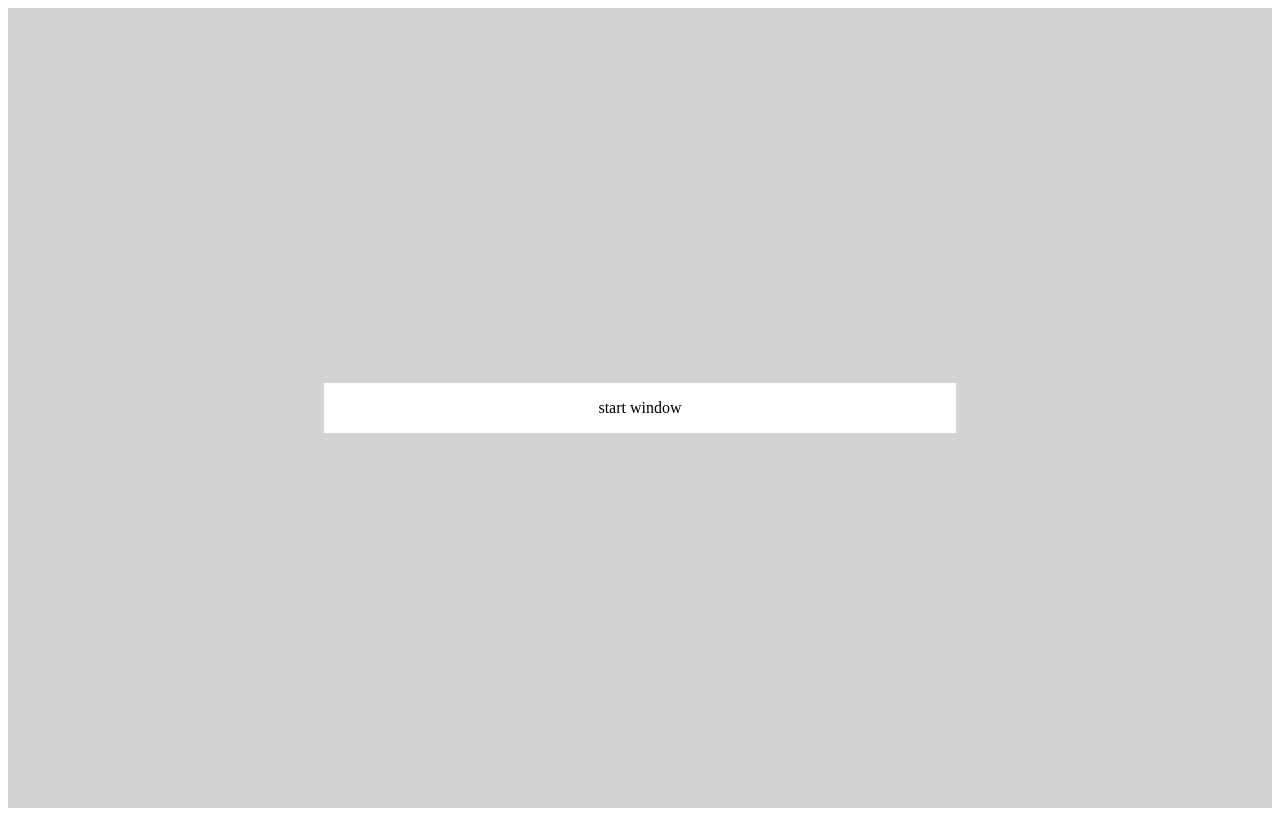
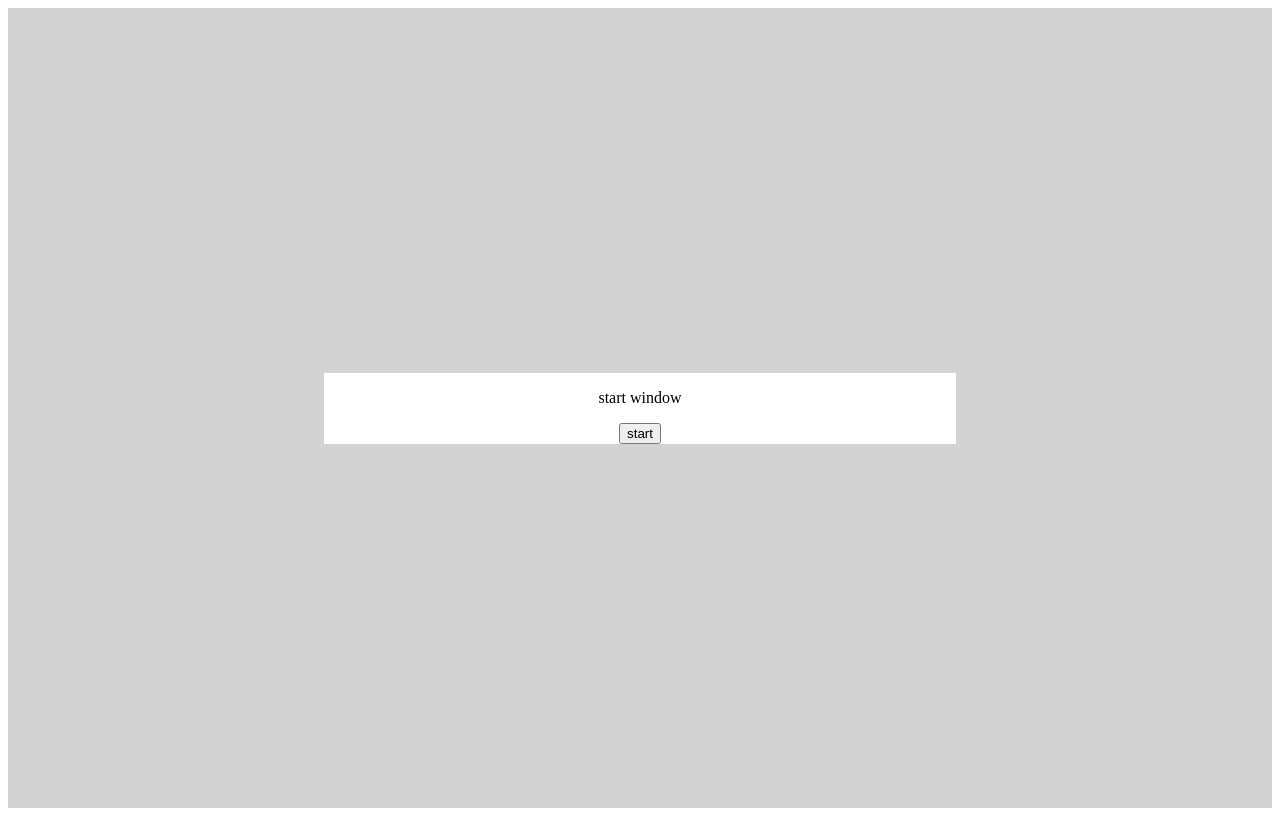
Before and after one commit to shun-harutaro/thaiping, a React (Create React App) app: page / in a window 1280 px wide. Built offline with nearby package versions, Linux system fonts and the light colour scheme.

Commit message:
transition from start

```diff
--- a/src/App.js
+++ b/src/App.js
@@ -11,10 +11,17 @@ export default class App extends React.Component {
       window: 'start',
     }
   }
+
+  startGame = () => {
+    this.setState({
+      window: 'game'
+    })
+  }
+
   render() {
     const current_window = this.state.window;
     if (current_window === 'start') {
-      return (<Start />)
+      return (<Start startGame={this.startGame} />)
     } else if (current_window === 'game') {
       return (<Game />)
     }
--- a/src/components/start.js
+++ b/src/components/start.js
@@ -12,6 +12,7 @@ export default class Start extends React.Component {
       <div css={body}>
         <div css={wrapper}>
           <p>start window</p>
+          <button onClick={this.props.startGame}>start</button>
         </div>
       </div>
     )
```
